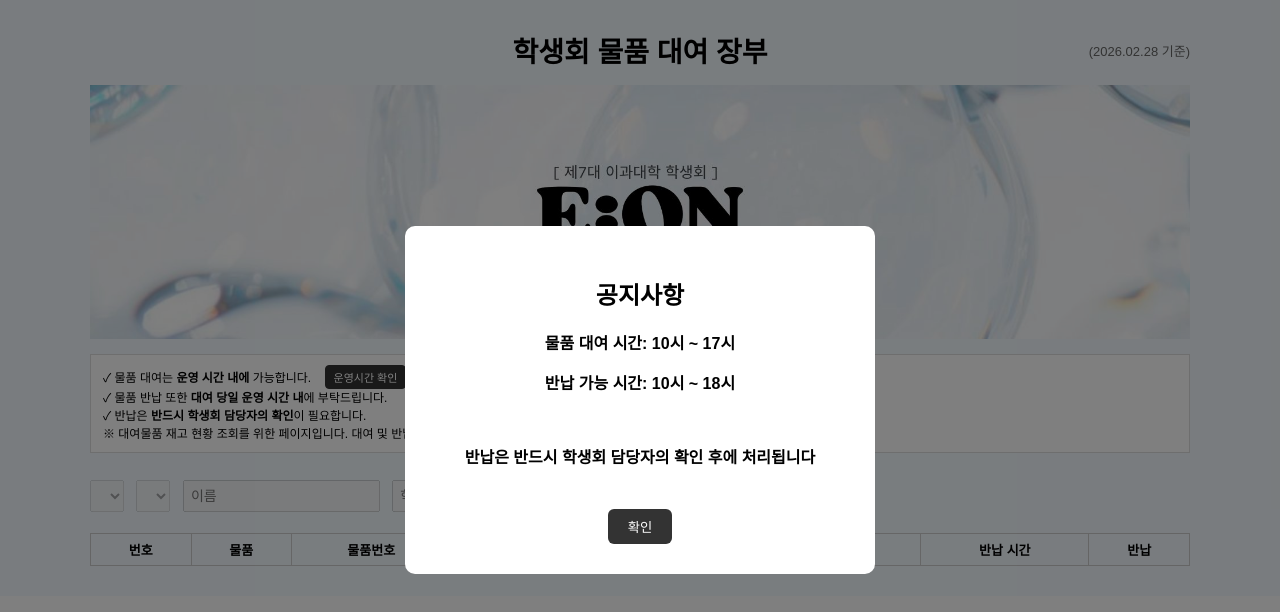
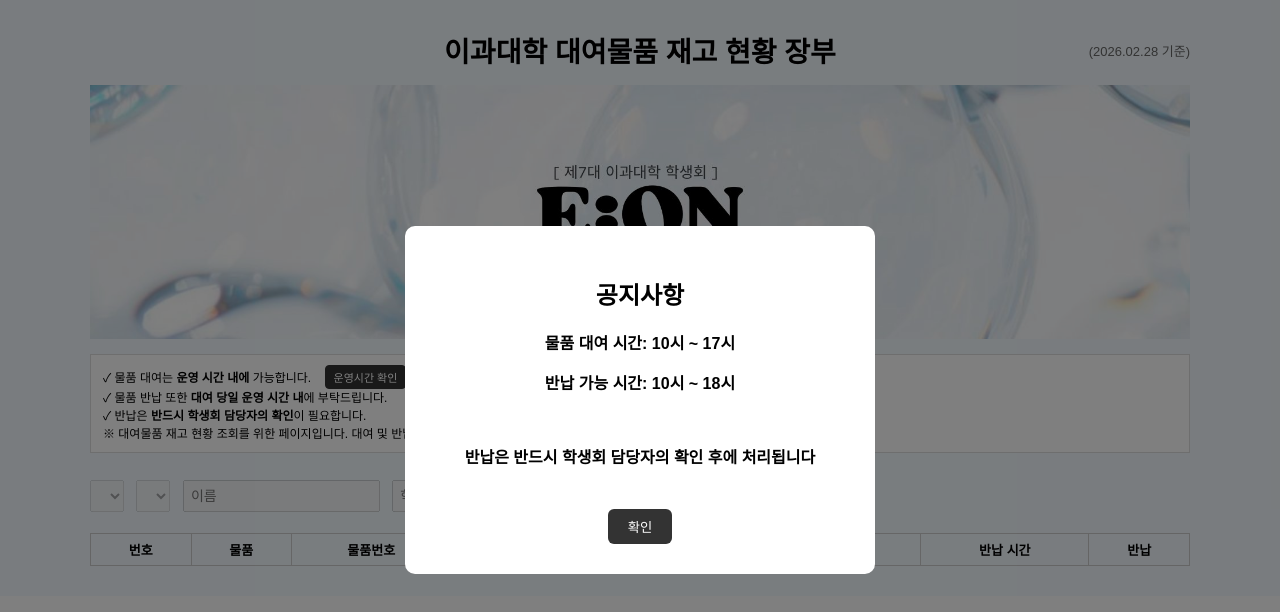
Before and after one commit to wjdcks-chan/eon-inventory, a plain HTML site: page index.html in a window 1280 px wide. Drawn offline with Linux system fonts and the light colour scheme.

Commit message:
Update index.html

```diff
--- a/index.html
+++ b/index.html
@@ -3,7 +3,7 @@
 <head>
 <meta charset="UTF-8">
 <meta name="viewport" content="width=device-width, initial-scale=1.0">
-<title>학생회 물품 대여 장부</title>
+<title>이과대학 대여물품 재고 현황 장부</title>
 
 <style>
 body { margin:0; font-family:Arial, sans-serif; background:#ffffff; }
@@ -182,7 +182,7 @@ th, td {
   <div class="inner">
 
     <div class="header-title">
-      <h1>학생회 물품 대여 장부</h1>
+      <h1>이과대학 대여물품 재고 현황 장부</h1>
       <span id="todayDate"></span>
     </div>
 
```
